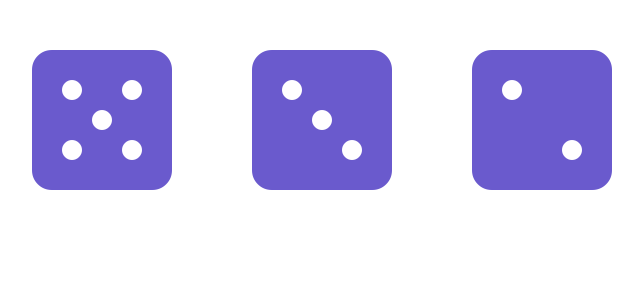
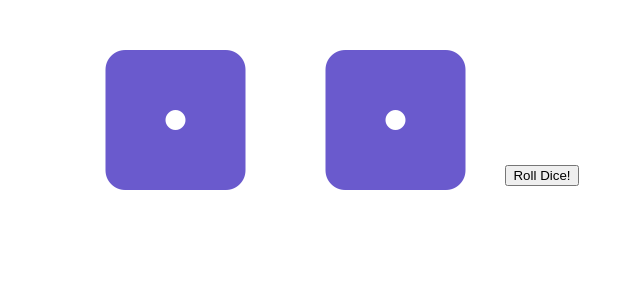
Before and after one commit to vacb/udemy-dice, a React (Create React App) app: page / in a window 1280 px wide. Shown: the top 300 px of the page, without its empty margins (318-961 px from the left). Built offline with nearby package versions, Linux system fonts and the light colour scheme.

Commit message:
Adds logic for RollDice component

```diff
--- a/src/App.js
+++ b/src/App.js
@@ -1,12 +1,10 @@
 import "./App.css";
-import Die from "./Die";
+import RollDice from "./RollDice";
 
 function App() {
   return (
     <div className="App">
-      <Die face="five" />
-      <Die face="three" />
-      <Die face="two" />
+      <RollDice />
     </div>
   );
 }
--- /dev/null
+++ b/src/RollDice.js
@@ -0,0 +1,38 @@
+import React, { Component } from "react";
+import Die from "./Die";
+import "./RollDice.css";
+
+class RollDice extends Component {
+  static defaultProps = {
+    sides: ["one", "two", "three", "four", "five", "six"],
+  };
+  constructor(props) {
+    super(props);
+    this.state = {
+      die1: "one",
+      die2: "one",
+    };
+    this.roll = this.roll.bind(this);
+  }
+  roll() {
+    // Pick two new rolls
+    const side1 = Math.floor(Math.random() * this.props.sides.length);
+    const side2 = Math.floor(Math.random() * this.props.sides.length);
+    const newDie1 = this.props.sides[side1];
+    const newDie2 = this.props.sides[side2];
+    // Set state with new values
+    this.setState({ die1: newDie1, die2: newDie2 });
+  }
+
+  render() {
+    return (
+      <div>
+        <Die face={this.state.die1} />
+        <Die face={this.state.die2} />
+        <button onClick={this.roll}>Roll Dice!</button>
+      </div>
+    );
+  }
+}
+
+export default RollDice;
```
Also changed, not shown: src/Dice.js (deleted, +0 -9 lines), src/RollDice.css (added).
